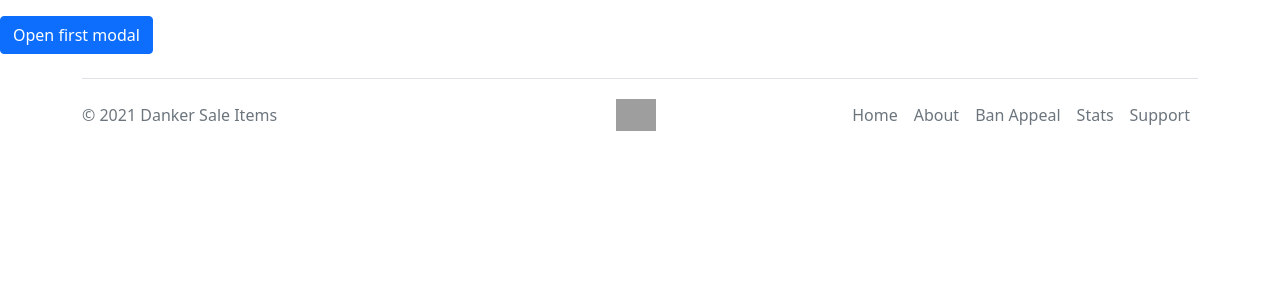
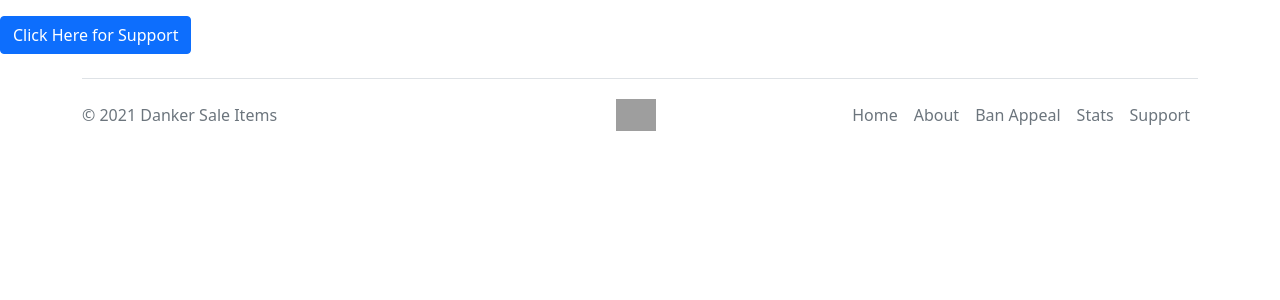
Before and after one commit to abindent/django, a Django app: page /support/ in a window 1280 px wide. Shown: the part 56-356 px from the top of the page. Run offline with Django 3.2, Linux system fonts and the light colour scheme; grey boxes are pictures that could not be loaded.

Commit message:
Update support.html

```diff
--- a/template/support.html
+++ b/template/support.html
@@ -50,6 +50,8 @@
         </div>
     </nav><br><br/><br>
 <!-- Support Modal -->
+ <div class="container text-center">
+     <center>
 <div class="modal fade" id="exampleModalToggle" aria-hidden="true" aria-labelledby="Support" tabindex="-1">
   <div class="modal-dialog modal-dialog-centered">
     <div class="modal-content">
@@ -82,7 +84,9 @@
     </div>
   </div>
 </div>
-<a class="btn btn-primary" data-bs-toggle="modal" href="#exampleModalToggle" role="button">Open first modal</a>
+    </center>
+    </div>
+<a class="btn btn-primary" data-bs-toggle="modal" href="#exampleModalToggle" role="button">Click Here for Support</a>
   <!-- FOOTER -->
     <div class="container">
         <footer class="d-flex flex-wrap justify-content-between align-items-center py-3 my-4 border-top">
```
